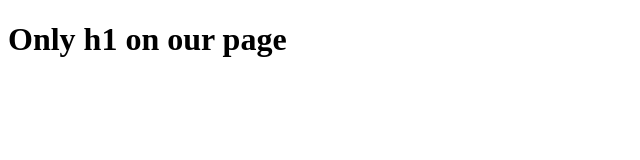
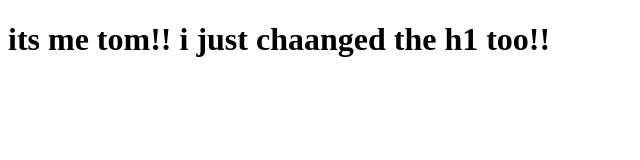
Before and after one commit to tmccar5/gitdemoft, a plain HTML site: page index.html in a window 1280 px wide. Shown: the whole page, without its empty margins (0-640 px from the left). Drawn offline with Linux system fonts and the light colour scheme.

Commit message:
tom makes a change

```diff
--- a/index.html
+++ b/index.html
@@ -7,6 +7,6 @@
     <title>Document</title>
 </head>
 <body>
-    <h1> Only h1 on our page</h1>
+    <h1> its me tom!! i just chaanged the h1 too!!</h1>
 </body>
 </html>
```
